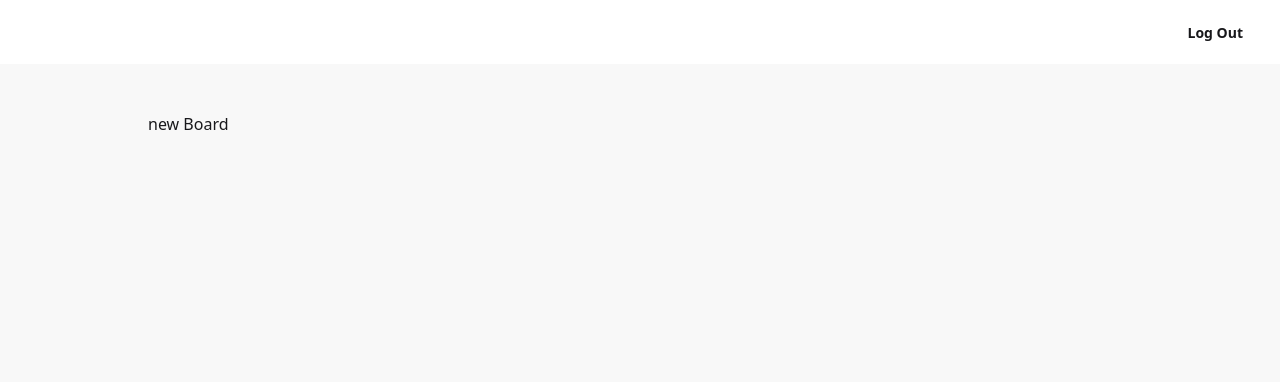
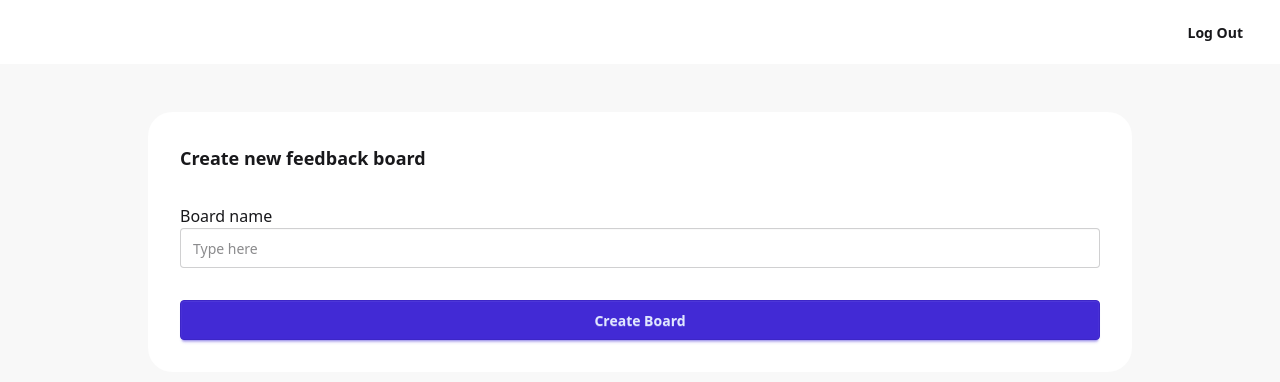
Before and after one commit to CURIOUSABHEE/firstsaas, a Next.js app: page /dashboard in a window 1280 px wide. Shown: the top 382 px of the page. Built offline with nearby package versions, Linux system fonts and the light colour scheme; no server answers; sample sign-in values are in the browser's storage.

Commit message:
Connected the frontend and backend [Board-creation]

```diff
--- a/app/api/board/route.js
+++ b/app/api/board/route.js
@@ -2,30 +2,41 @@ import { NextResponse } from "next/server";
 import { auth } from "@/auth";
 import connectMongo from "@/libs/mongoose";
 import User from "@/models/User";
+import Board from "@/models/Board";
 
 export async function POST(req) {
   try {
     const body = await req.json();
     if (!body.name) {
       return NextResponse.json(
-        {
-          error: "Board name is required",
-        },
+        { error: "Board name is required" },
         { status: 400 }
       );
     }
 
-    const session = await auth();
-    if (!session) {
+    let session;
+    try {
+      session = await auth();
+    } catch (authError) {
+      console.error("Auth error:", authError);
       return NextResponse.json(
-        {
-          error: "Not authorised",
-        },
+        { error: "Authentication failed" },
         { status: 401 }
       );
     }
+
+    if (!session || !session.user?.id) {
+      return NextResponse.json({ error: "Not authorised" }, { status: 401 });
+    }
+
     await connectMongo();
-    const user = await User.findById(session.user.id);
+    console.log("Mongo connected");
+
+    console.log("Session object:", session);
+    const user = await User.findOne({ email: session.user.email });
+    if (!user) {
+      return NextResponse.json({ error: "User not found" }, { status: 404 });
+    }
 
     const board = await Board.create({
       userId: user._id,
@@ -35,8 +46,9 @@ export async function POST(req) {
     user.boards.push(board._id);
     await user.save();
 
-    return NextResponse({});
+    return NextResponse.json({ message: "Board created successfully" });
   } catch (e) {
-    return NextResponse({ error: e.message }, { status: 500 });
+    console.error("Error creating board:", e);
+    return NextResponse.json({ error: e.message }, { status: 500 });
   }
 }
--- a/components/FormNewBoard.js
+++ b/components/FormNewBoard.js
@@ -1,5 +1,97 @@
+"use client";
+import { useState } from "react";
+
 const FormNewBoard = () => {
-  return <p>new Board</p>;
+  const [name, setName] = useState("");
+  const [isLoading, setIsLoading] = useState(false);
+  const [error, setError] = useState("");
+  const [success, setSuccess] = useState("");
+
+  const handleSubmit = async (e) => {
+    e.preventDefault();
+
+    if (isLoading) return;
+
+    setIsLoading(true);
+    setError("");
+    setSuccess("");
+
+    try {
+      const response = await fetch("/api/board", {
+        method: "POST",
+        body: JSON.stringify({ name }),
+        headers: { "Content-Type": "application/json" },
+      });
+
+      const data = await response.json();
+
+      if (!response.ok) {
+        throw new Error(data.error || `HTTP error! status: ${response.status}`);
+      }
+
+      console.log("Board created:", data);
+      setName("");
+      setSuccess("Board created successfully!");
+    } catch (e) {
+      console.error("Error creating board:", e);
+      setError(e.message || "Failed to create board");
+    } finally {
+      setIsLoading(false);
+    }
+  };
+
+  return (
+    <form
+      className="bg-base-100 p-8 rounded-3xl space-y-8"
+      onSubmit={handleSubmit}
+    >
+      <div>
+        <p className="font-extrabold text-lg">Create new feedback board</p>
+      </div>
+
+      {error && (
+        <div className="alert alert-error">
+          <span>{error}</span>
+        </div>
+      )}
+
+      {success && (
+        <div className="alert alert-success">
+          <span>{success}</span>
+        </div>
+      )}
+
+      <div>
+        <label className="form-control w-full">
+          <div>
+            <span className="label-text">Board name</span>
+          </div>
+          <input
+            required
+            type="text"
+            className="input input-bordered w-full"
+            placeholder="Type here"
+            value={name}
+            onChange={(e) => setName(e.target.value)}
+          />
+        </label>
+      </div>
+
+      <div>
+        <button
+          className="btn btn-primary w-full"
+          type="submit"
+          disabled={isLoading}
+        >
+          {isLoading ? (
+            <span className="loading loading-spinner loading-md"></span>
+          ) : (
+            "Create Board"
+          )}
+        </button>
+      </div>
+    </form>
+  );
 };
 
 export default FormNewBoard;
--- a/models/Board.js
+++ b/models/Board.js
@@ -1,6 +1,7 @@
 import mongoose from "mongoose";
 
-const boardSchema = new mongoose.Schema({
+const boardSchema = new mongoose.Schema(
+  {
     userId: {
       type: mongoose.Schema.Types.ObjectId,
       required: true,
@@ -11,8 +12,13 @@ const boardSchema = new mongoose.Schema({
       required: true,
       trim: true,
     },
-});
+  },
+  {
+    timestamps: true, // Optional: adds createdAt and updatedAt
+  }
+);
 
+// Fix: Use "Board" for both the model name and the check
 const Board = mongoose.models.Board || mongoose.model("Boards", boardSchema);
 
 export default Board;
--- a/next.config.mjs
+++ b/next.config.mjs
@@ -41,7 +41,7 @@ const nextConfig = {
           {
             key: "Content-Security-Policy",
             value:
-              "default-src 'self'; script-src 'self' 'unsafe-inline' 'unsafe-eval'; style-src 'self' 'unsafe-inline';",
+              "default-src 'self'; script-src 'self' 'unsafe-inline' 'unsafe-eval' https://va.vercel-scripts.com https://vitals.vercel-insights.com; img-src 'self' data: blob: https:; style-src 'self' 'unsafe-inline'; font-src 'self' data:; connect-src 'self' https://va.vercel-scripts.com https://vitals.vercel-insights.com;",
           },
         ],
       },
--- a/package.json
+++ b/package.json
@@ -11,6 +11,7 @@
   "dependencies": {
     "@auth/mongodb-adapter": "^3.9.1",
     "@vercel/analytics": "^1.5.0",
+    "axios": "^1.9.0",
     "google": "^2.1.0",
     "mongodb": "^6.17.0",
     "mongoose": "^8.15.1",
```
Also changed, not shown: 1 other file (tests, documents, lock files or other folders). Lines whose indentation alone changed are shown as unchanged.
